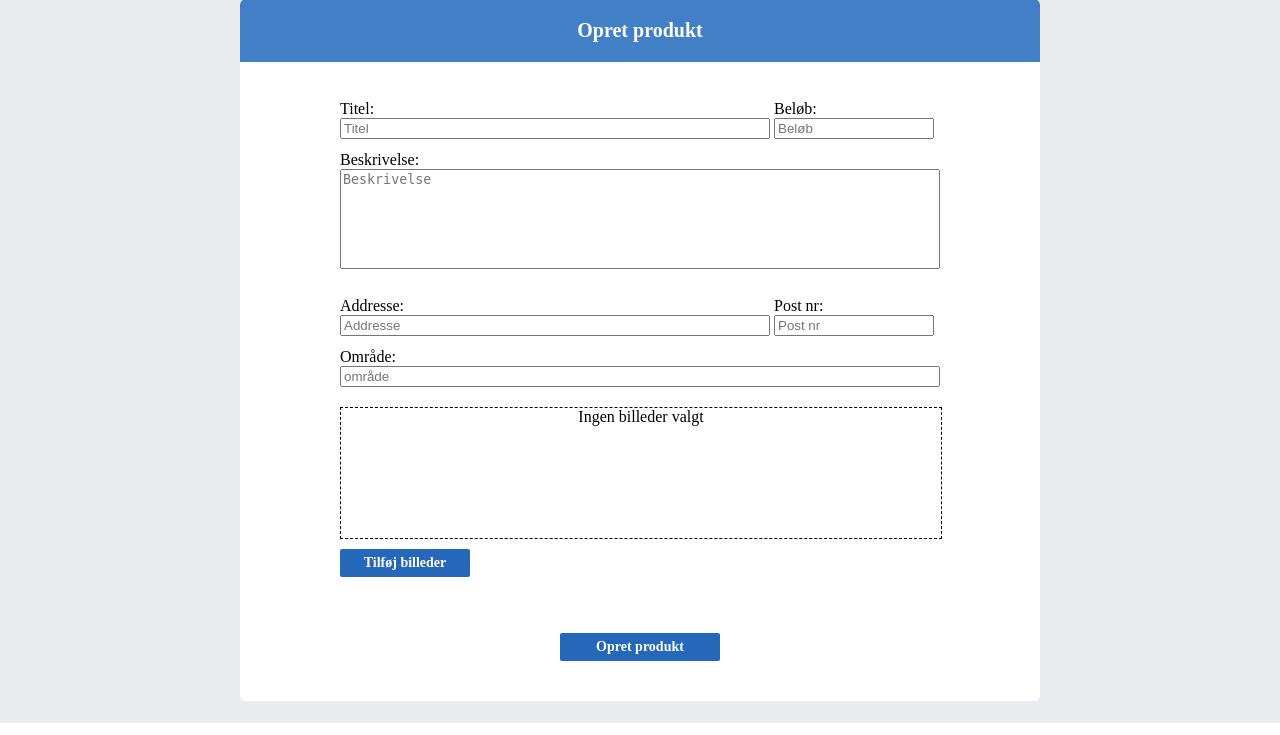
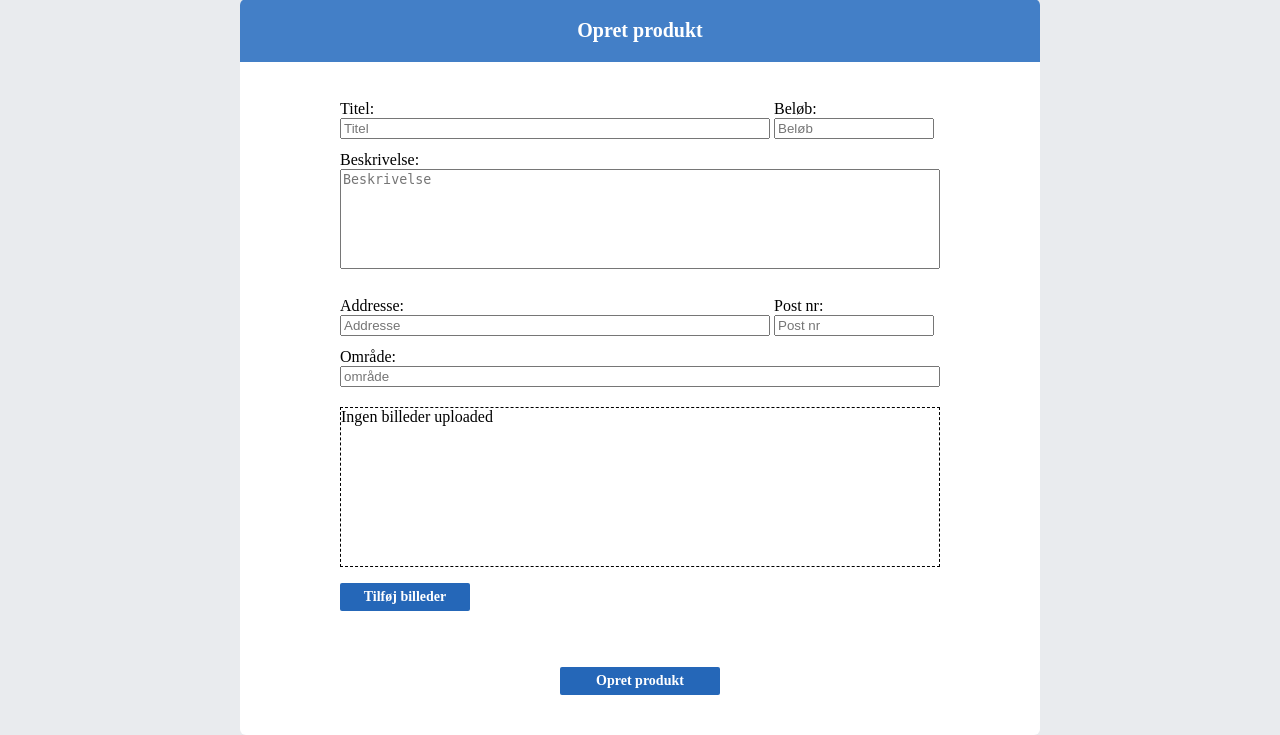
Before and after one commit to danny8632/DinMarkedsplads, a PHP site: page /upload in a window 1280 px wide. Shown: the part 77-812 px from the top of the page. Run offline with PHP 8.4, Linux system fonts and the light colour scheme; the visitor is signed in with stand-in values (Sample User, id 1).

Commit message:
Upload file

```diff
--- a/assets/global_css/button.css
+++ b/assets/global_css/button.css
@@ -9,7 +9,6 @@
     cursor: pointer;
     text-align: center;
     box-sizing: border-box;
-    width: max-content;
 }
 
 .btn:hover {
--- /dev/null
+++ b/assets/global_css/global.css
@@ -0,0 +1,9 @@
+.hidden {
+    display: none;
+}
+
+.disabled {
+    pointer-events: none;
+    opacity: .4;
+    cursor: default;
+}
--- a/assets/global_css/modal.css
+++ b/assets/global_css/modal.css
@@ -1,5 +1,4 @@
 .modal {
-    display: none;
     position: fixed;
     z-index: 1;
     padding-top: 100px;
@@ -55,6 +54,12 @@
     padding: 16px 20px;
 }
 
-.modal-footer div {
-    margin: 0px 0px 0px auto;
+.modal-footer .btn-wrapper {
+    width: 100%;
+    display: inline-block;
 }
+
+.modal-footer .btn-wrapper div {
+    float: right;
+    margin-left: 20px;
+}
--- a/sites/templates/header.php
+++ b/sites/templates/header.php
@@ -14,6 +14,7 @@
         <link rel="stylesheet" type="text/css" href="/sites/templates/css/fontsRoboto.css">
         <link rel="stylesheet" type="text/css" href="/assets/global_css/button.css">
         <link rel="stylesheet" type="text/css" href="/assets/global_css/modal.css">
+        <link rel="stylesheet" type="text/css" href="/assets/global_css/global.css">
 
         <!-- JS -->
         <script type="text/javascript" src="/sites/templates/js/navbar.js" defer></script>
--- a/sites/upload/css/main.css
+++ b/sites/upload/css/main.css
@@ -10,6 +10,10 @@
     border-radius: 6px;
 }
 
+.hidden {
+    display: none;
+}
+
 .container .title-wrapper-header {
     margin: 0px;
     padding: 20px;
@@ -20,6 +24,9 @@
     border-radius: 6px 6px 0px 0px;
     font-size: 20px;
 }
+
+
+
 
 .container .form-wrapper {
     padding: 0px 100px;
@@ -88,7 +95,7 @@
     margin-bottom: 10px;
 }
 
-.container .form-wrapper .input-wrapper.image-wrapper .upload-img {
+.container .form-wrapper .input-wrapper.images-input-wrapper .upload-img {
     width: 130px;
 }
 
@@ -103,3 +110,54 @@
     width: 160px;
     margin: auto;
 }
+
+
+
+
+
+
+
+
+
+
+
+
+
+.images-wrapper {
+    width: 100%;
+    overflow-x: auto;
+    overflow-y: hidden;
+    height: 160px;
+    box-sizing: border-box;
+    margin-bottom: 16px;
+    border: 1px dashed black;
+}
+
+.images {
+    text-align: center;
+    white-space: nowrap;
+    display: inline-flex;
+    width: 100%;
+    box-sizing: border-box;
+}
+
+
+.images .image-wrapper {
+    height: 146px;
+    margin-right: 10px;
+    box-sizing: border-box;
+    padding: 8px;
+    border: 1px solid #000;
+}
+
+.images .image-wrapper img {
+    height: 130px;
+    box-sizing: border-box;
+}
+
+.upload-images-modal .warning-text {
+    font-weight: bold;
+    color: red;
+
+    padding-bottom: 14px;
+}
--- a/sites/upload/html/upload.html
+++ b/sites/upload/html/upload.html
@@ -38,14 +38,20 @@
             <input placeholder="område" name="region" minlength="1" required>
         </div>
 
-        <div class="image-wrapper input-wrapper">
+        <div class="images-input-wrapper input-wrapper">
 
-            <div class="img-viewer">Ingen billeder valgt</div>
+            <div class="images-wrapper">
+                <div class="images">Ingen billeder uploaded</div>
+            </div>
 
             <div class="btn upload-img">Tilføj billeder</div>
 
             <!-- <div class="btn uploadFileBtn">Upload your file here</div> -->
-            <!-- <input type="file" name="images" multiple required> -->
+            <!-- <input type="file" name="images" multiple required>
+
+                https://api.locationiq.com/v1/autocomplete.php?key=pk.40e651a4956305514ec4026c8665e15b&q=%22Nisset%20bygade%2024%22
+
+            -->
         </div>
 
     </div>
@@ -57,18 +63,34 @@
 
 </div>
 
-<div class="modal">
+<div class="modal upload-images-modal hidden">
 
     <div class="modal-content">
         <div class="modal-header">
-            <h2>Modal Header</h2>
+            <h2>Upload billeder</h2>
         </div>
         <div class="modal-body">
-            <p>Some text in the Modal Body</p>
-            <p>Some other text...</p>
+
+            <div class="warning-text hidden">En eller flere filer er ikke understøttet. Gyldige filer: gif, png, jpg, jpeg, bmp, webp</div>
+
+            <div class="description">Her kan du nemt og hurtigt uploade dine billeder til dit produkt!</div>
+
+            <div class="images-wrapper">
+                <div class="images"></div>
+            </div>
+
+            <div class="upload-wrapper">
+
+                <input type="file" name="images" multiple required>
+
+            </div>
+
         </div>
         <div class="modal-footer">
-            <div class="btn">Close</div>
+            <div class="btn-wrapper">
+                <div class="btn upload-images">OK - Fortset</div>
+                <div class="btn close-upload">Close</div>
+            </div>
         </div>
     </div>
 
```
Also changed, not shown: sites/upload/js/main.js (+116 -10 lines).
